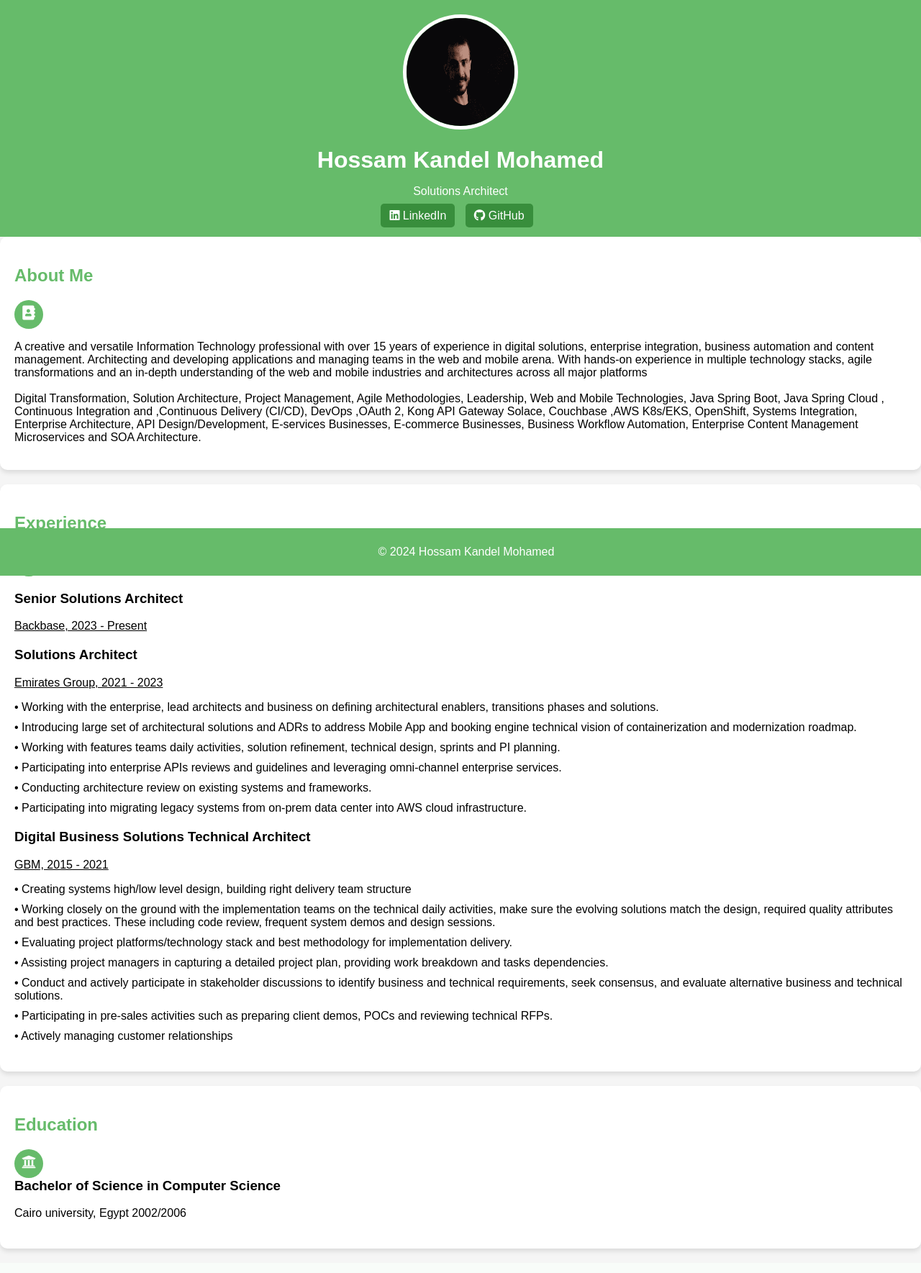
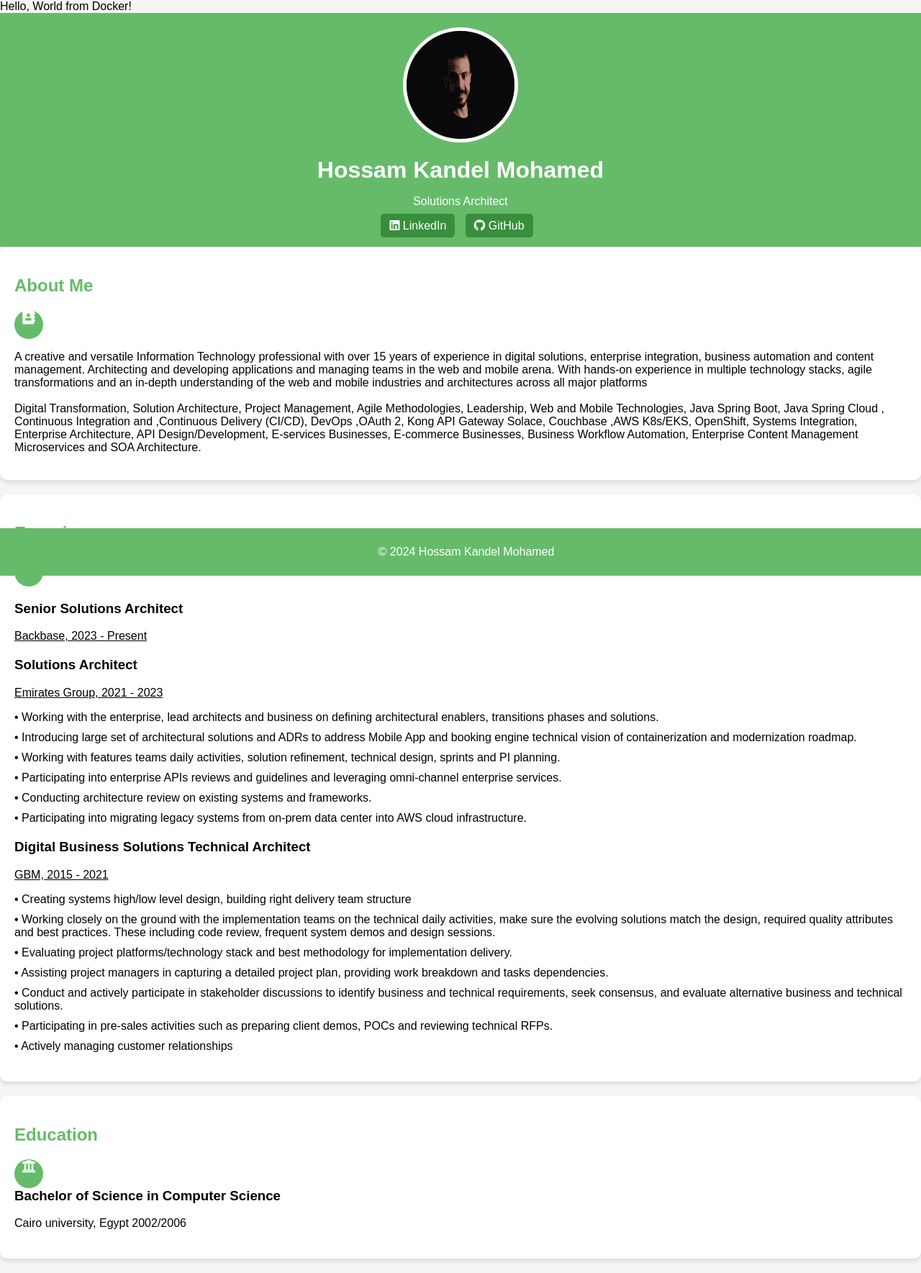
Before and after one commit to hkandeal/linode-mysiteapp, a PHP site: page / in a window 1280 px wide. Shown: the whole page at 72% size. Before the commit the page ends 1741 px from the top, so only its background shows below. Run offline with PHP 8.4, Linux system fonts and the light colour scheme.

Commit message:
enable php action

```diff
--- a/src/index.php
+++ b/src/index.php
@@ -1,6 +1,6 @@
 <?php
 
-//echo "Hello, World from Docker! <br>";
+echo "Hello, World from Docker! <br>";
 //echo "Hello ECS! <br>";
 //echo '<img src="https://www.docker.com/sites/default/files/horizontal.png">';
 ?>
```
